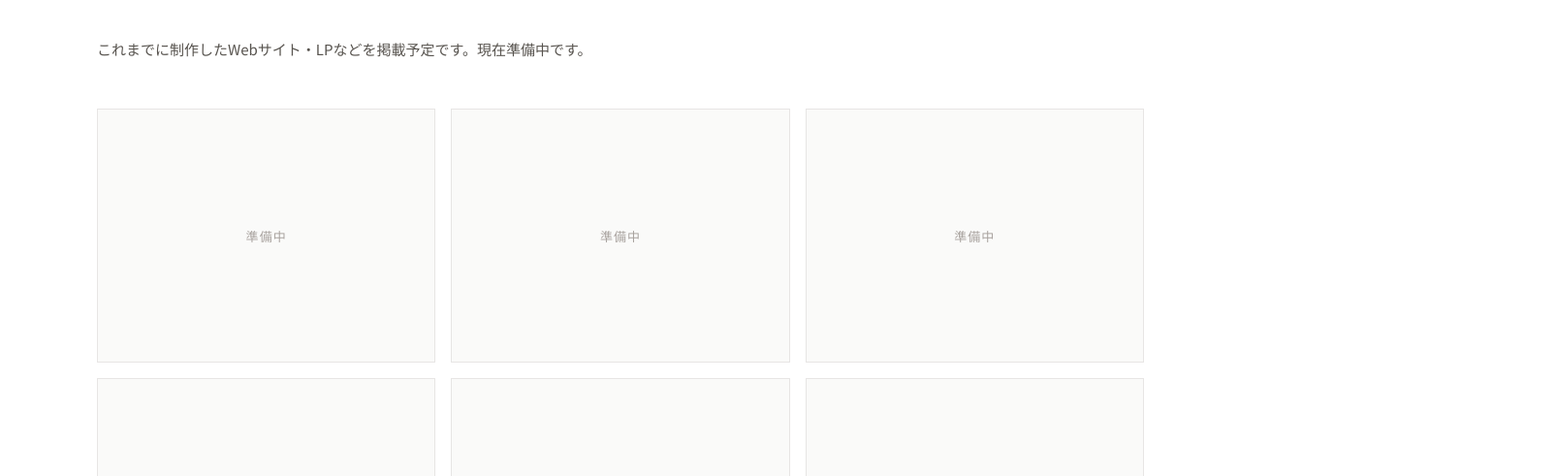
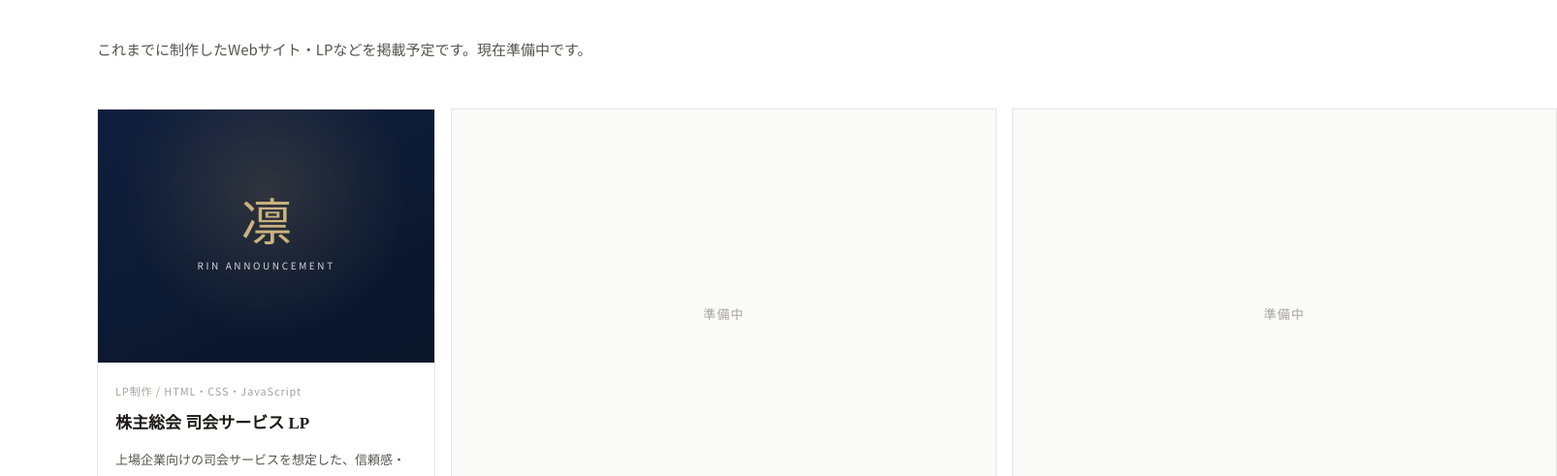
Before and after one commit to antonion1215/portfolio, a plain HTML site: page works.html in a window 1280 px wide. Shown: the part 265-756 px from the top of the page at 97% size, 1606 px wide, since content can reach past the window. Drawn offline with nearby package versions, Linux system fonts and the light colour scheme.

Commit message:
feat: worksに「株主総会 司会サービス LP」実績を掲載
- works.html の準備中カード1枠を実績リンクカードに差し替え
  （リンク先: ../works-rin-announcement-lp/index.html を別タブで開く）
- style.css に m_work-card__filled(サムネイル/カテゴリ/タイトル/概要)を追加

ブラウザで表示・リンク遷移を検証済み

Co-Authored-By: Claude Opus 4.8 <noreply@anthropic.com>

```diff
--- a/css/style.css
+++ b/css/style.css
@@ -492,6 +492,80 @@ a:hover {
   letter-spacing: 0.08em;
 }
 
+/* 実績カード（掲載済み） */
+.m_work-card__filled {
+  border: 1px solid var(--gray-color03);
+  background-color: var(--white-color);
+  transition: box-shadow var(--transition);
+}
+
+.m_work-card__filled:hover {
+  box-shadow: 0 8px 24px rgba(28, 25, 23, 0.1);
+}
+
+.m_work-card_link {
+  display: block;
+  height: 100%;
+}
+
+.m_work-card_link:hover {
+  opacity: 1;
+}
+
+.m_work-card_thumb {
+  display: flex;
+  flex-direction: column;
+  align-items: center;
+  justify-content: center;
+  gap: 8px;
+  aspect-ratio: 4 / 3;
+  background:
+    radial-gradient(circle at 50% 32%, rgba(184, 154, 94, 0.2), transparent 60%),
+    linear-gradient(155deg, #0f1e3d 0%, #0a1529 100%);
+}
+
+.m_work-card_thumb-jp {
+  font-family: var(--font-serif);
+  font-size: 52px;
+  color: #cbb27e;
+  line-height: 1;
+}
+
+.m_work-card_thumb-en {
+  font-size: 10px;
+  letter-spacing: 0.26em;
+  color: rgba(255, 255, 255, 0.82);
+}
+
+.m_work-card_body {
+  display: block;
+  padding: 20px 18px 24px;
+}
+
+.m_work-card_cat {
+  display: block;
+  font-size: 11px;
+  letter-spacing: 0.08em;
+  color: var(--gray-color02);
+}
+
+.m_work-card_title {
+  display: block;
+  margin-top: 8px;
+  font-family: var(--font-serif);
+  font-size: 17px;
+  font-weight: 600;
+  color: var(--black-color);
+}
+
+.m_work-card_desc {
+  display: block;
+  margin-top: 10px;
+  font-size: 13px;
+  line-height: 1.8;
+  color: var(--gray-color);
+}
+
 .top_works_more {
   text-align: center;
 }
--- a/works.html
+++ b/works.html
@@ -63,7 +63,20 @@
       <div class="l_container">
         <ul class="m_works">
           <!-- TODO: 実績が増えたらカードを差し替え（サムネイル・タイトル・概要・リンク） -->
-          <li class="m_work-card m_work-card__empty"><span class="m_work-card_label">準備中</span></li>
+          <li class="m_work-card m_work-card__filled">
+            <a href="../works-rin-announcement-lp/index.html" class="m_work-card_link" target="_blank"
+              rel="noopener">
+              <span class="m_work-card_thumb" aria-hidden="true">
+                <span class="m_work-card_thumb-jp">凛</span>
+                <span class="m_work-card_thumb-en">RIN ANNOUNCEMENT</span>
+              </span>
+              <span class="m_work-card_body">
+                <span class="m_work-card_cat">LP制作 / HTML・CSS・JavaScript</span>
+                <span class="m_work-card_title">株主総会 司会サービス LP</span>
+                <span class="m_work-card_desc">上場企業向けの司会サービスを想定した、信頼感・品格を重視した縦長LP（架空案件）。</span>
+              </span>
+            </a>
+          </li>
           <li class="m_work-card m_work-card__empty"><span class="m_work-card_label">準備中</span></li>
           <li class="m_work-card m_work-card__empty"><span class="m_work-card_label">準備中</span></li>
           <li class="m_work-card m_work-card__empty"><span class="m_work-card_label">準備中</span></li>
```
